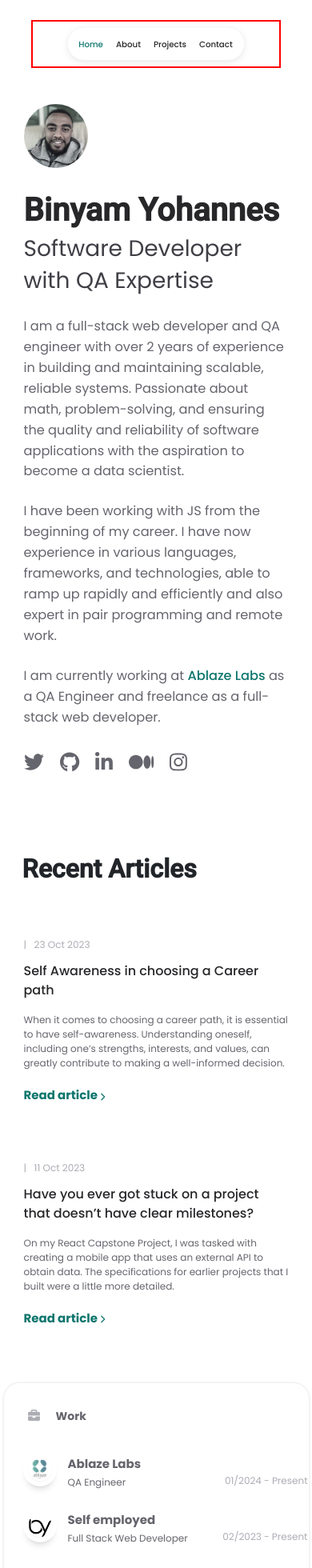
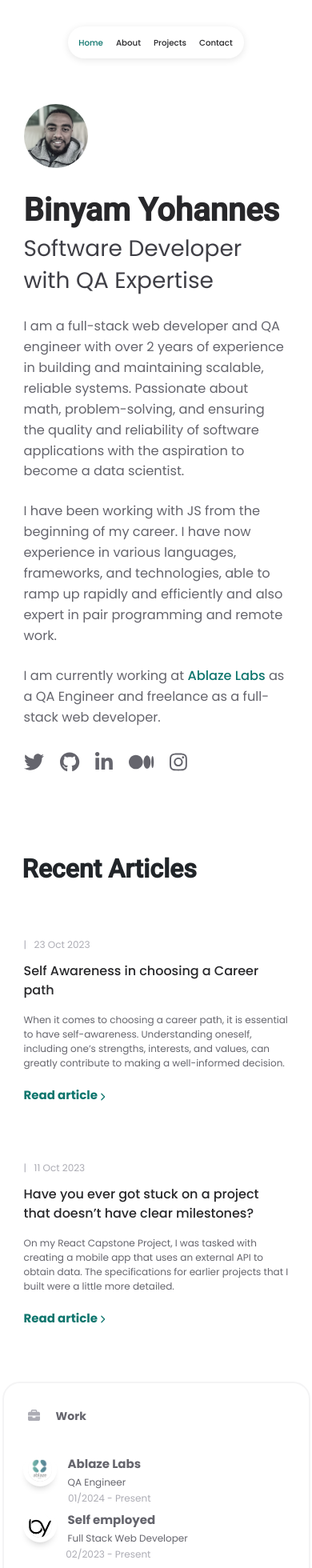
Before and after one commit to binyamolango/binyam_yohannes, a React (Create React App) app: page / in a window 390 px wide. Shown: the top 1960 px of the page at 80% size. Built offline with nearby package versions, Linux system fonts and the light colour scheme.

Commit message:
Update style

```diff
--- a/src/components/common/styles/navBar.css
+++ b/src/components/common/styles/navBar.css
@@ -14,7 +14,6 @@
   position: fixed;
   top: 3vh;
   z-index: 999;
-  border: 2px solid red;
 }
 
 .nav-background {
--- a/src/components/homepage/styles/works.css
+++ b/src/components/homepage/styles/works.css
@@ -85,3 +85,11 @@
 .work-button span {
   margin-right: 15px;
 }
+
+
+@media (max-width: 450px) {
+  .work-duration {
+    padding-top: 3.5em;
+    width: 154px;
+  }
+}
```
